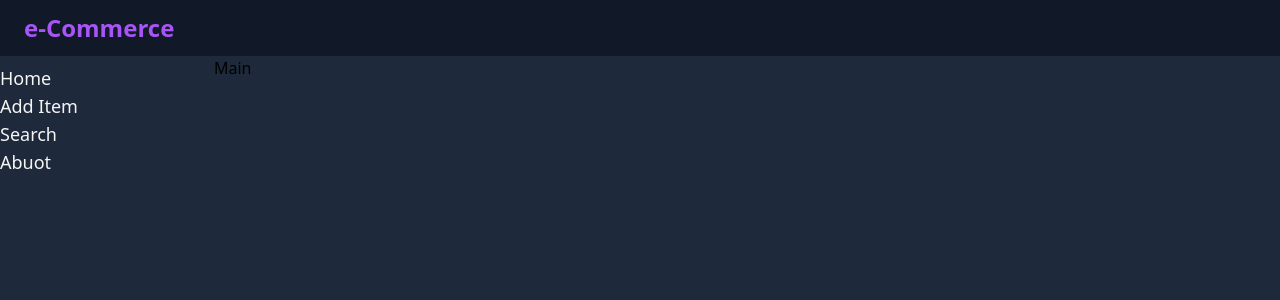
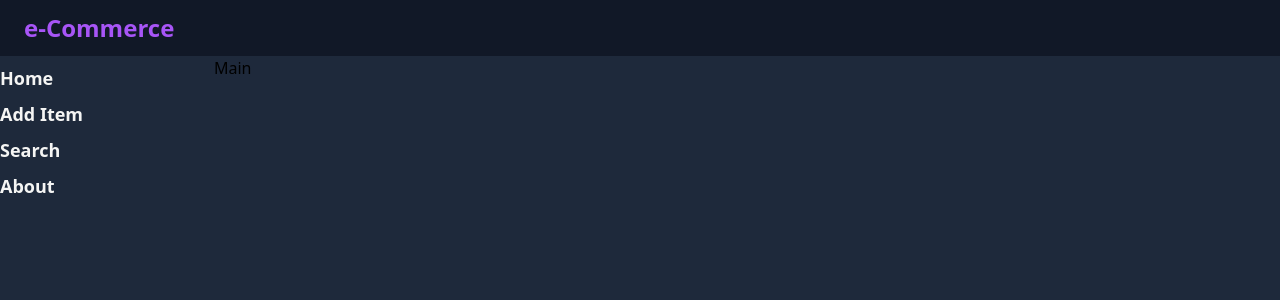
Before and after one commit to mtzSanad/egyfwd-react-ecommerce, a React (Create React App) app: page / in a window 1280 px wide. Shown: the top 300 px of the page. Built offline with nearby package versions, Linux system fonts and the light colour scheme.

Commit message:
Adding items from list using map

```diff
--- a/src/component/Menu.js
+++ b/src/component/Menu.js
@@ -1,13 +1,15 @@
 import React from 'react';
 
 const Menu = () => {
+  const menuItems = ['Home', 'Add Item', 'Search', 'About'];
   return (
     <nav>
       <ul className="text-stone-100 text-lg my-2">
-        <li>Home</li>
-        <li>Add Item</li>
-        <li>Search</li>
-        <li>Abuot</li>
+        {menuItems.map((e) => (
+          <li className="my-2 font-bold" key={e}>
+            {e}
+          </li>
+        ))}
       </ul>
     </nav>
   );
```
